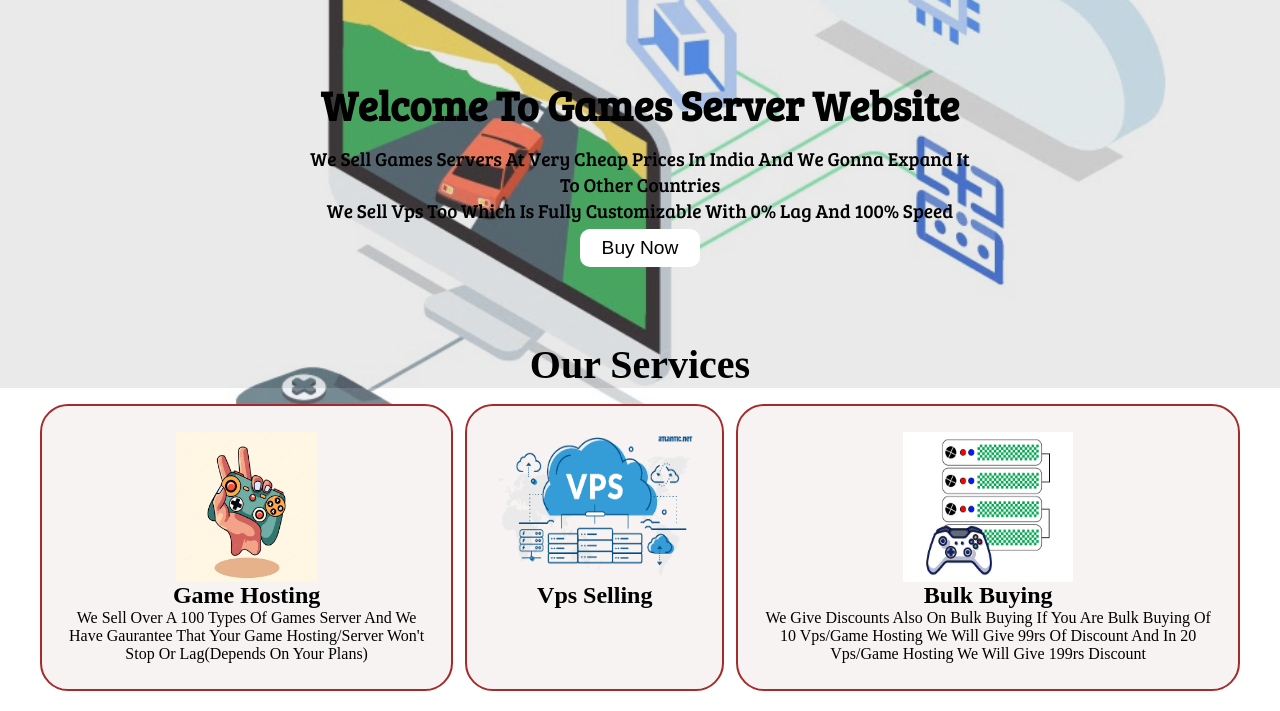
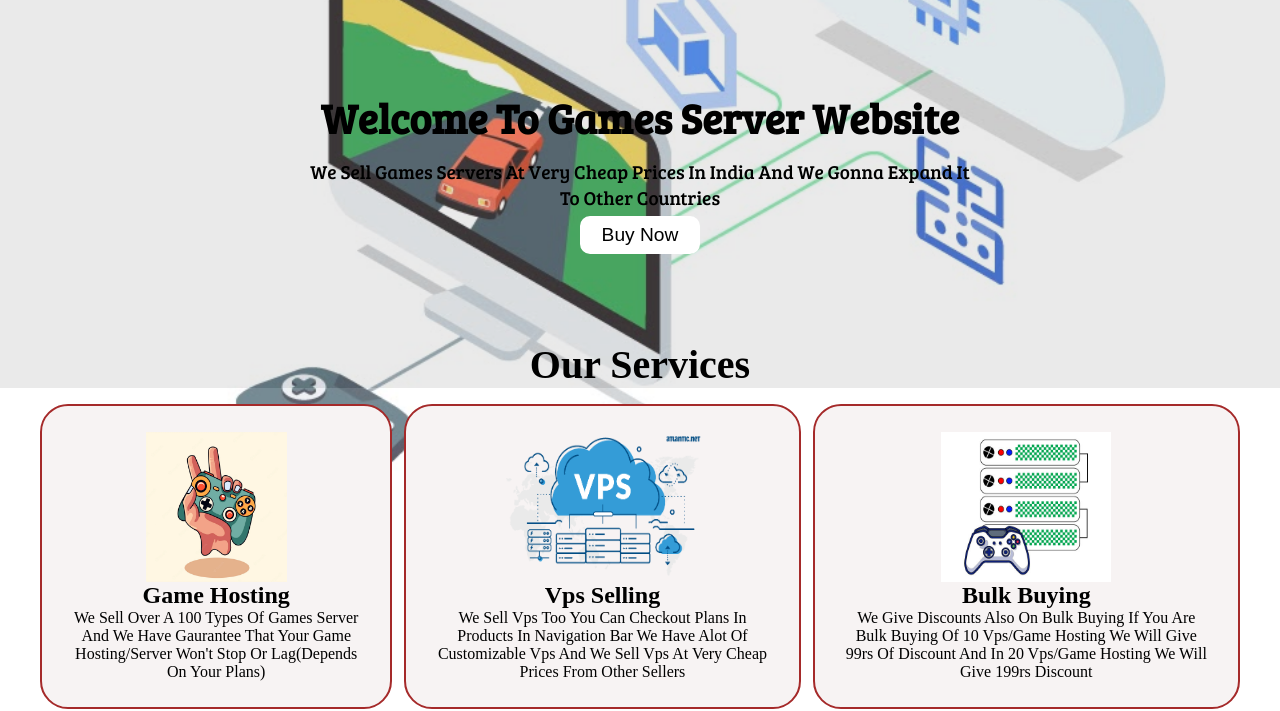
Before and after one commit to AwayJod098/AwayJod098.github.io, a plain HTML site: page index.html in a window 1280 px wide. Shown: the part 100-811 px from the top of the page. Drawn offline with Linux system fonts and the light colour scheme; a script that the page names is missing.

Commit message:
Update index.html

```diff
--- a/index.html
+++ b/index.html
@@ -38,7 +38,6 @@
                 Welcome To Games Server Website
             </h1>
             <p>We Sell Games Servers At Very Cheap Prices In India And We Gonna Expand It To Other Countries</p>
-            <p>We Sell Vps Too Which Is Fully Customizable With 0% Lag And 100% Speed</p>
             <button class="btn">Buy Now</button>
         </section>
         <section class="services-container">
@@ -52,6 +51,7 @@
                 <div class="box">
                     <img src="img/vps.jpg" alt="" id="vps" onclick="window.location.href = '/index.html'">
                     <h1 class="servicesheading-s center">Vps Selling</h1>
+                    <p class="center">We Sell Vps Too You Can Checkout Plans In Products In Navigation Bar We Have Alot Of Customizable Vps And We Sell Vps At Very Cheap Prices From Other Sellers</p>
                 </div>
                 <div class="box">
                     <img src="img/bulkbuying.jpg" alt="" id="bulk-buying">
```
